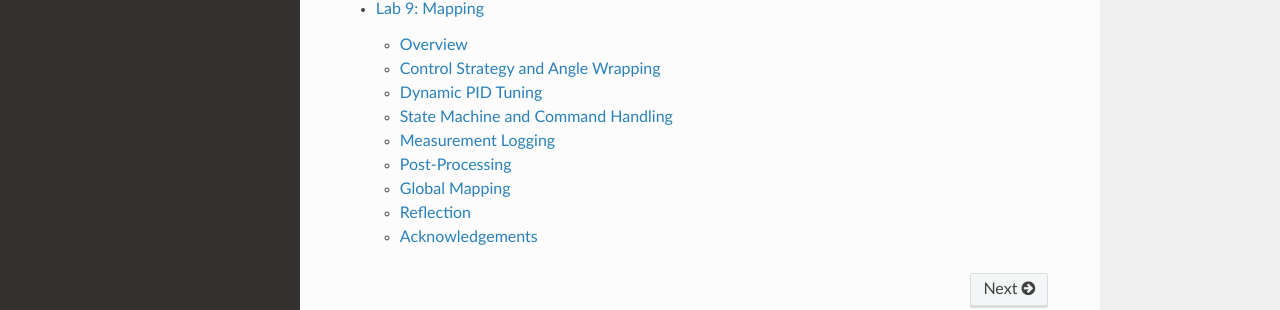
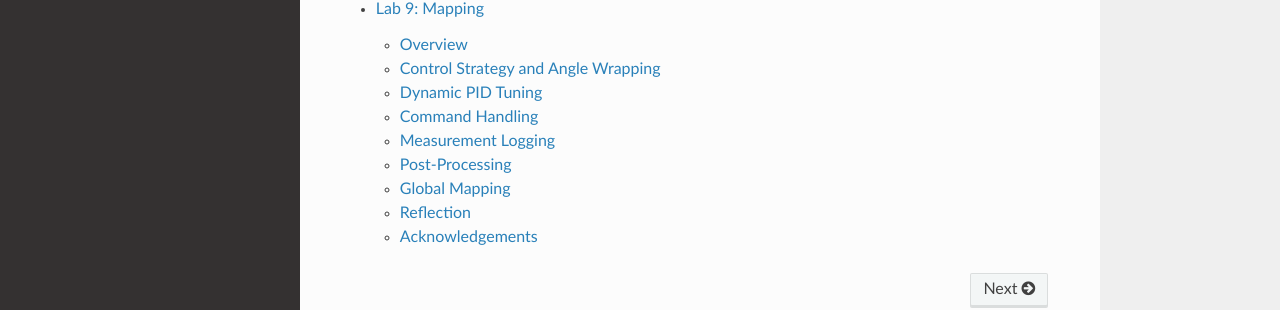
Before and after one commit to nskatti1/Fast-Robots, a Sphinx documentation site: the page built from docs/index.rst, in a window 1280 px wide and 900 px high, scrolled down 1619 px. Shown: the part 462-772 px from the top of the window. Built offline with Sphinx 7.4.7 and the Read the Docs theme 3.1.0, drawn with Linux system fonts in a browser that asks for light colours; pages that are not in the unit, such as notebooks, are missing from menus.

Commit message:
Update lab9.rst

```diff
--- a/docs/lab9.rst
+++ b/docs/lab9.rst
@@ -46,7 +46,7 @@ PID gains are adjusted dynamically based on yaw error:
 
 This approach avoided overshooting at small errors and ensured faster convergence at larger angles.
 
-State Machine and Command Handling
+Command Handling
 ---------------------------------------------
 
 The robot responds to BLE commands via a `handleCommand()` function that supports:
```
